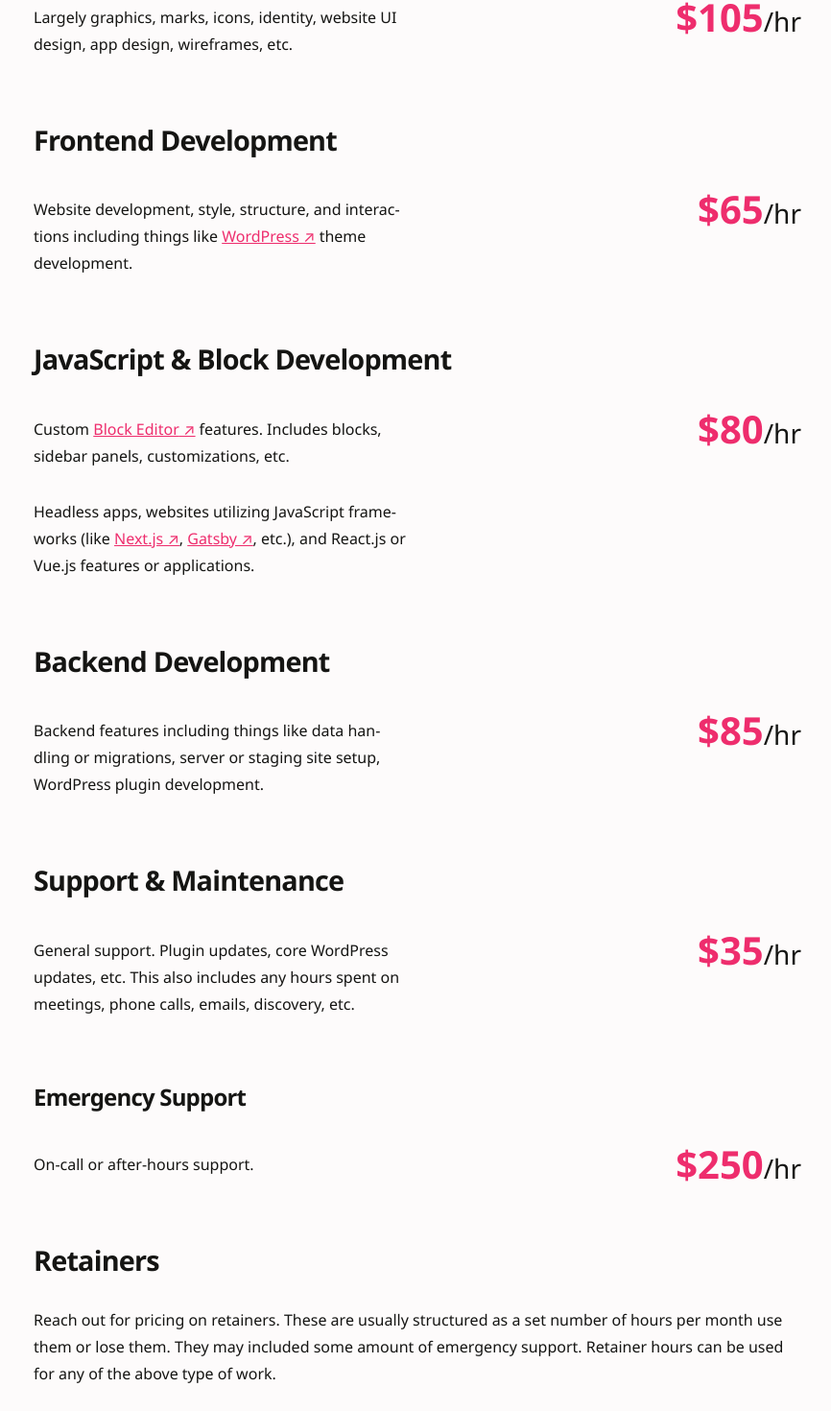
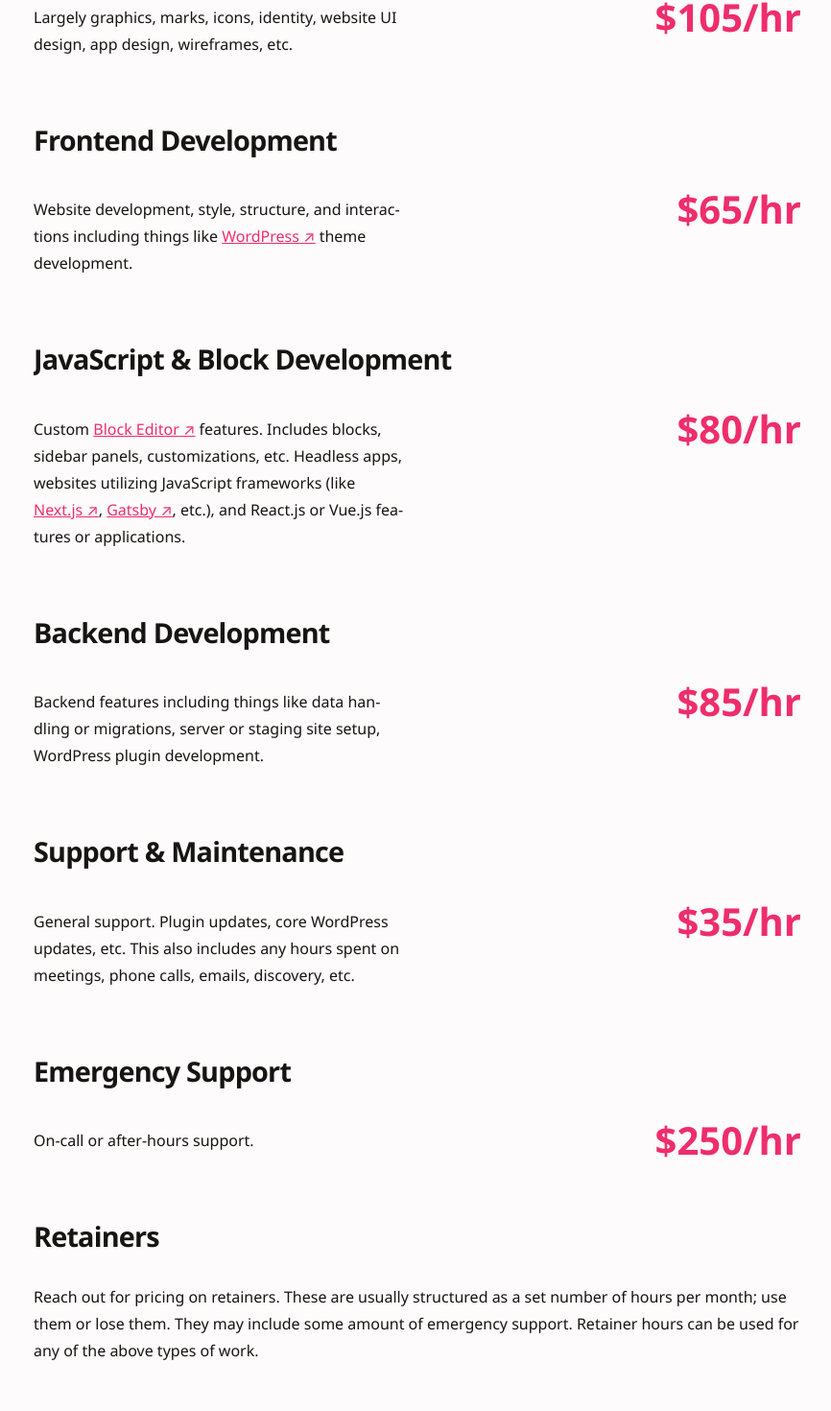
Before and after one commit to jomurgel/jomurgel-learn, a Next.js app: page /rates in a window 1280 px wide. Shown: the part 1239-2709 px from the top of the page at 96% size, without its empty margins (205-1071 px from the left). Built offline with nearby package versions, Linux system fonts and the light colour scheme.

Commit message:
additional TS and code cleanup

```diff
--- a/src/app/codex/page.tsx
+++ b/src/app/codex/page.tsx
@@ -1,8 +1,9 @@
 'use client'
 
+import React from 'react'
 import Content from './content.mdx'
 
-const Codex = () => {
+const Codex: React.FC  = () => {
   return (
     <main>
       <section data-type="top">
--- a/src/app/rates/page.tsx
+++ b/src/app/rates/page.tsx
@@ -1,6 +1,5 @@
 import type { Metadata } from 'next'
-import Image from 'next/image'
-import Link from 'next/link'
+import React from 'react'
 
 export const metadata: Metadata = {
   title: 'Jo Murgel\'s Freelance Rates',
@@ -16,15 +15,15 @@ export const metadata: Metadata = {
   },
 }
 
-const Rates = () => {
+const Rates: React.FC = () => {
   return (
     <main>
       <section data-type="top">
         <header>
-          <h1 aria-label="About Jo Murgel">
-            My Freelance and Contract Rates
-          </h1>
-          <p>Reach out <a href="&#109;&#97;&#105;&#108;&#116;&#111;&#58;&#104;&#101;&#108;&#108;&#111;&#64;&#106;&#111;&#109;&#117;&#114;&#103;&#101;&#108;&#46;&#99;&#111;&#109;">&#104;&#101;&#108;&#108;&#111;&#64;&#106;&#111;&#109;&#117;&#114;&#103;&#101;&#108;&#46;&#99;&#111;&#109;</a> if you're interested in working together. Rates subject to change.</p>
+          <h1 aria-label="Jo Murgel's Freelance Rates">My Freelance and Contract Rates</h1>
+          <p>
+            Reach out <a href="&#109;&#97;&#105;&#108;&#116;&#111;&#58;&#104;&#101;&#108;&#108;&#111;&#64;&#106;&#111;&#109;&#117;&#114;&#103;&#101;&#108;&#46;&#99;&#111;&#109;">&#104;&#101;&#108;&#108;&#111;&#64;&#106;&#111;&#109;&#117;&#114;&#103;&#101;&#108;&#46;&#99;&#111;&#109;</a> if you're interested in working together. Rates subject to change.
+          </p>
         </header>
       </section>
 
@@ -32,78 +31,40 @@ const Rates = () => {
 
       <section>
         <p>I generally prefer to scope a body of work, understand the requirements, and then price out at a single fee: 20% paid up front, and 80% paid upon completion.</p>
-
         <p>Below are my hourly rates for ad-hoc work.</p>
 
         <hr />
 
-        <h2>Design</h2>
-        <div data-table>
-          <div data-attr="row">
-            <div data-attr="column">
-              <p>Largely graphics, marks, icons, identity, website UI design, app design, wireframes, etc.</p>
-            </div>
-            <div data-attr="column" data-text-style="large"><strong>$105</strong><small>/hr</small></div>
-          </div>
-        </div>
-
-        <h2>Frontend Development</h2>
-        <div data-table>
-          <div data-attr="row">
-            <div data-attr="column">
-              <p>Website development, style, structure, and interactions including things like <a href="https://wordpress.org" target="_blank" rel="noopener noreferrer">WordPress</a> theme development.</p>
-            </div>
-            <div data-attr="column" data-text-style="large"><strong>$65</strong><small>/hr</small></div>
-          </div>
-        </div>
-
-        <h2>JavaScript &amp; Block Development</h2>
-        <div data-table>
-          <div data-attr="row">
-            <div data-attr="column">
-              <p>Custom <a href="https://wordpress.org/documentation/article/wordpress-block-editor/" target="_blank" rel="noopener noreferrer">Block Editor</a> features. Includes blocks, sidebar panels, customizations, etc.</p>
-
-              <p>Headless apps, websites utilizing JavaScript frameworks (like <a href="https://nextjs.org" target="_blank" rel="noopener noreferrer">Next.js</a>, <a href="https://gatsbyjs.com" target="_blank" rel="noopener noreferrer">Gatsby</a>, etc.), and React.js or Vue.js features or applications.</p>
-            </div>
-            <div data-attr="column" data-text-style="large"><strong>$80</strong><small>/hr</small></div>
-          </div>
-        </div>
-
-        <h2>Backend Development</h2>
-        <div data-table>
-          <div data-attr="row">
-            <div data-attr="column">
-              <p>Backend features including things like data handling or migrations, server or staging site setup, WordPress plugin development.</p>
-            </div>
-            <div data-attr="column" data-text-style="large"><strong>$85</strong><small>/hr</small></div>
-          </div>
-        </div>
-
-        <h2>Support &amp; Maintenance</h2>
-        <div data-table>
-          <div data-attr="row">
-            <div data-attr="column">
-              <p>General support. Plugin updates, core WordPress updates, etc. This also includes any hours spent on meetings, phone calls, emails, discovery, etc.</p>
-            </div>
-            <div data-attr="column" data-text-style="large"><strong>$35</strong><small>/hr</small></div>
-          </div>
-        </div>
-
-        <h3>Emergency Support</h3>
-        <div data-table>
-          <div data-attr="row">
-            <div data-attr="column">
-              <p>On-call or after-hours support.</p>
-            </div>
-            <div data-attr="column" data-text-style="large"><strong>$250</strong><small>/hr</small></div>
-          </div>
-        </div>
+        <RateSection title="Design" description="Largely graphics, marks, icons, identity, website UI design, app design, wireframes, etc." rate="$105/hr" />
+        <RateSection title="Frontend Development" description="Website development, style, structure, and interactions including things like <a href='https://wordpress.org' target='_blank' rel='noopener noreferrer'>WordPress</a> theme development." rate="$65/hr" />
+        <RateSection title="JavaScript & Block Development" description="Custom <a href='https://wordpress.org/documentation/article/wordpress-block-editor/' target='_blank' rel='noopener noreferrer'>Block Editor</a> features. Includes blocks, sidebar panels, customizations, etc. Headless apps, websites utilizing JavaScript frameworks (like <a href='https://nextjs.org' target='_blank' rel='noopener noreferrer'>Next.js</a>, <a href='https://gatsbyjs.com' target='_blank' rel='noopener noreferrer'>Gatsby</a>, etc.), and React.js or Vue.js features or applications." rate="$80/hr" />
+        <RateSection title="Backend Development" description="Backend features including things like data handling or migrations, server or staging site setup, WordPress plugin development." rate="$85/hr" />
+        <RateSection title="Support & Maintenance" description="General support. Plugin updates, core WordPress updates, etc. This also includes any hours spent on meetings, phone calls, emails, discovery, etc." rate="$35/hr" />
+        <RateSection title="Emergency Support" description="On-call or after-hours support." rate="$250/hr" />
 
         <h2>Retainers</h2>
-        <p>Reach out for pricing on retainers. These are usually structured as a set number of hours per month use them or lose them. They may included some amount of emergency support. Retainer hours can be used for any of the above type of work.</p>
+        <p>Reach out for pricing on retainers. These are usually structured as a set number of hours per month; use them or lose them. They may include some amount of emergency support. Retainer hours can be used for any of the above types of work.</p>
       </section>
     </main>
   )
 }
 
+interface RateSectionProps {
+  title: string;
+  description: string;
+  rate: string;
+}
+
+const RateSection: React.FC<RateSectionProps> = ( { title, description, rate } ) => (
+  <div data-table>
+    <h2>{title}</h2>
+    <div data-attr="row">
+      <div data-attr="column">
+        <p dangerouslySetInnerHTML={{ __html: description }} />
+      </div>
+      <div data-attr="column" data-text-style="large"><strong>{rate}</strong></div>
+    </div>
+  </div>
+)
+
 export default Rates
```
Also changed, not shown: src/app/about/page.tsx (+5 -7 lines), src/app/contact/contacts.ts (added, +64 -0 lines), src/app/contact/page.tsx (+19 -65 lines).
